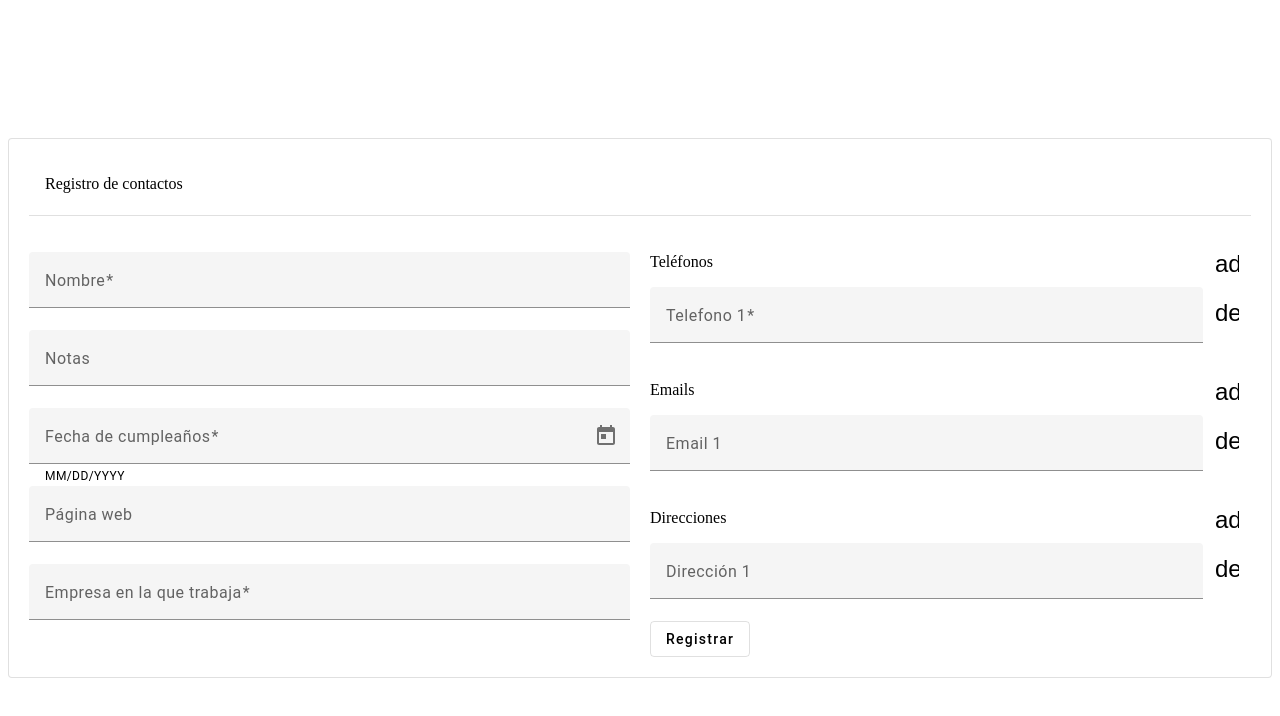
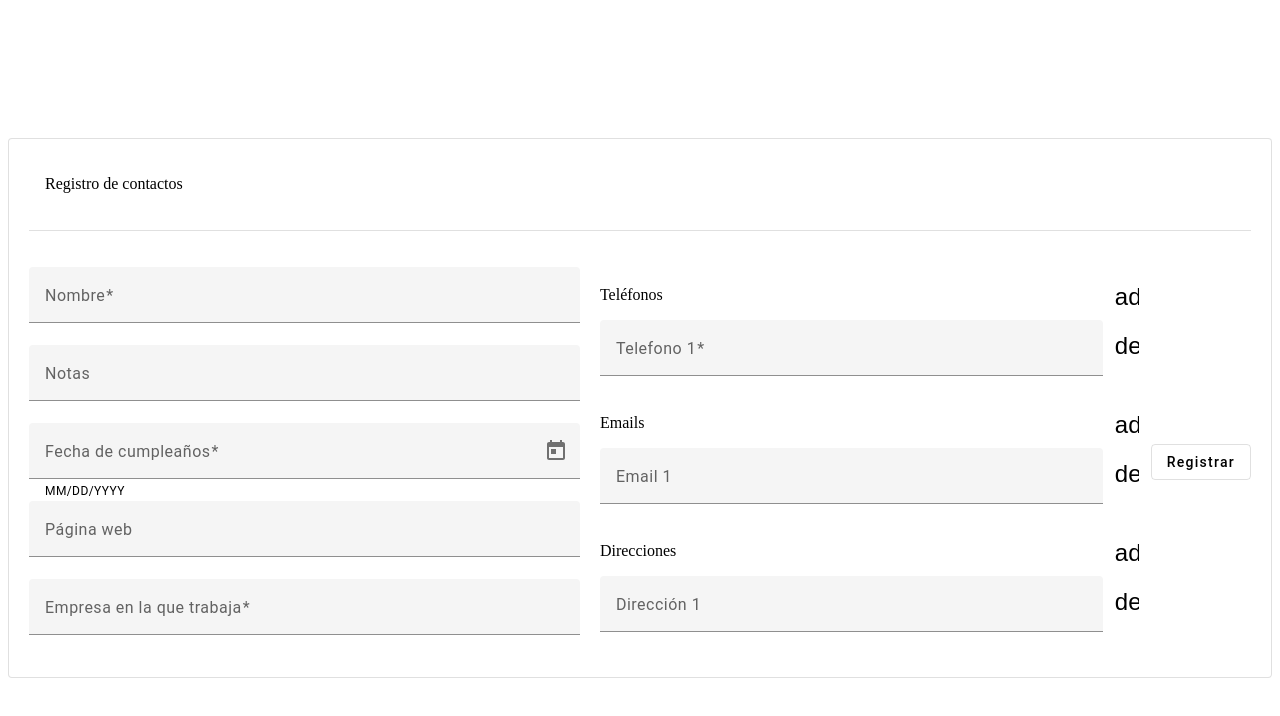
Before and after one commit to BryanGarcia25/LibretaDireccionesPrueba, an Angular app in the folder frontend/: page /registro in a window 1280 px wide. Shown: the top 716 px of the page. Built offline with nearby package versions, Linux system fonts and the light colour scheme.

Commit message:
feat: Crear div para envolver botón del formulario

```diff
--- a/frontend/src/app/components/contact-form/contact-form.component.html
+++ b/frontend/src/app/components/contact-form/contact-form.component.html
@@ -95,6 +95,9 @@
                         </div>
                     }
                 </div>
+            </div>
+
+            <div class="button-container">
                 <button mat-stroked-button type="submit">Registrar</button>
             </div>
 
```
